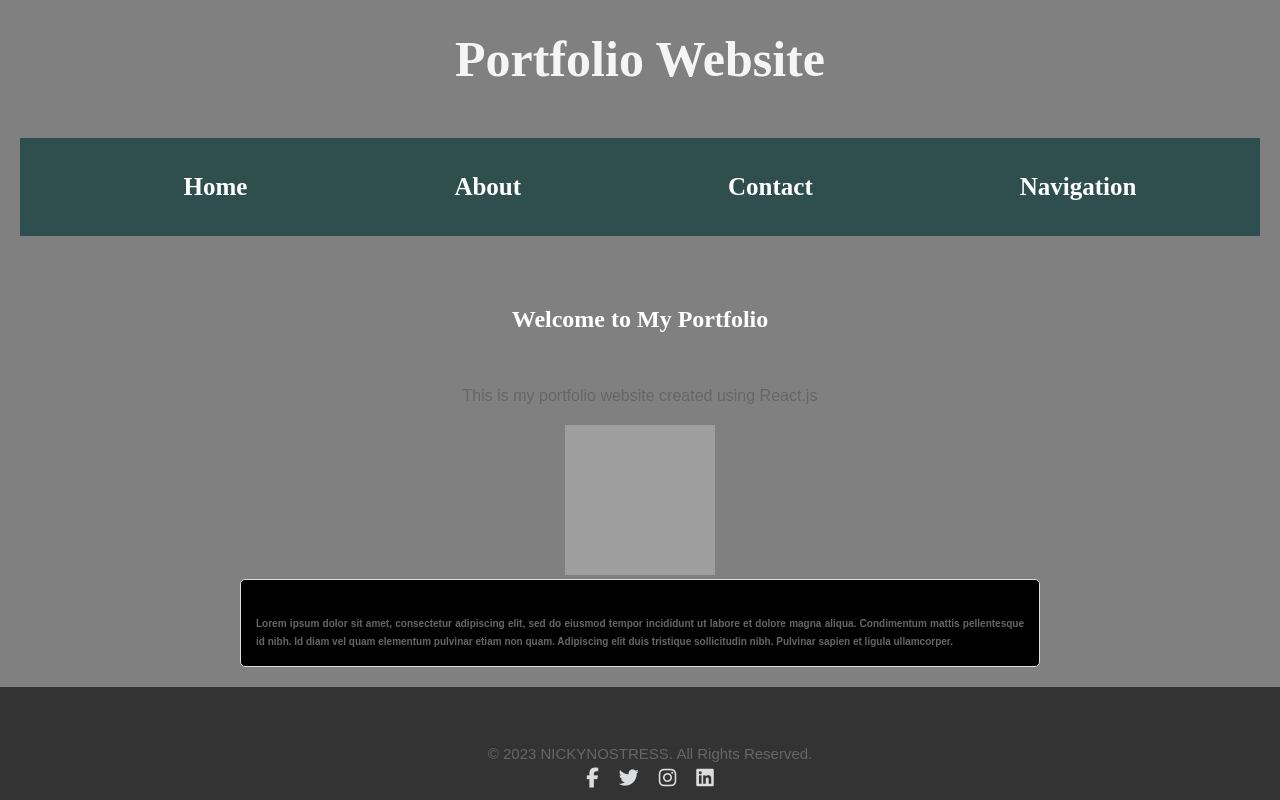
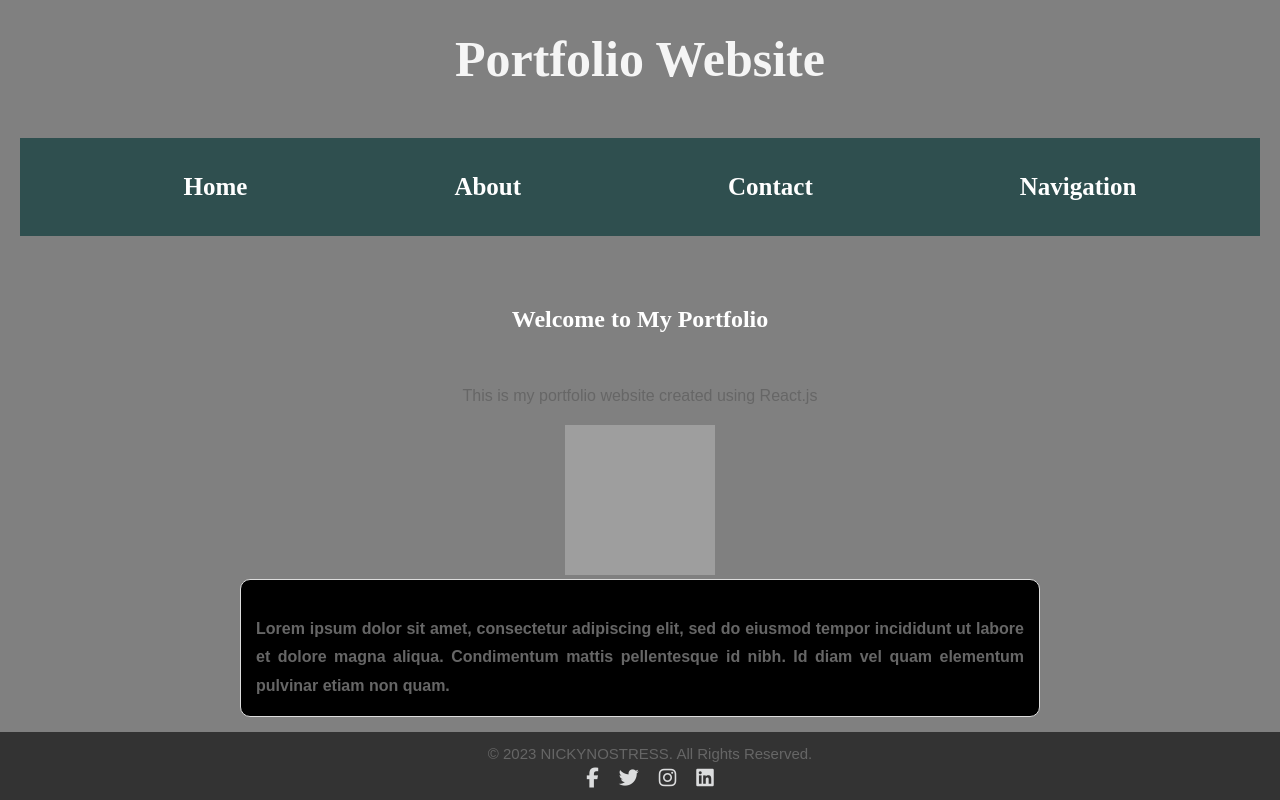
Before and after one commit to nickynostress/tecmint-app, a React (Create React App) app: page / in a window 1280 px wide. Built offline with nearby package versions, Linux system fonts and the light colour scheme; grey boxes are pictures that could not be loaded.

Commit message:
Added CSS-features.

```diff
--- a/src/App.css
+++ b/src/App.css
@@ -2,6 +2,15 @@
   text-align: center;
 }
 
+.app-container.light-mode {
+  background-color: #f5f5f5;
+  color: #333;
+}
+
+.app-container.dark-mode {
+  background-color: #333;
+  color: #fff;
+}
 .loremipsum {
   color: whitesmoke; /* Text color */
   font-family: 'Arial', sans-serif; /* Font family */
--- a/src/App.js
+++ b/src/App.js
@@ -1,4 +1,4 @@
-import React from 'react';
+import React, { useState } from 'react';
 import { BrowserRouter as Router, Route, Routes } from 'react-router-dom';
 import Header from './components/Header';
 import Footer from './components/Footer';
@@ -9,15 +9,21 @@ import NavPage from './components/NavPage';
 import './components/styles/app.css';
 
 function App() {
+  const [isDarkMode, setDarkMode] = useState(false);
+
+  const toggleDarkMode = () => {
+    setDarkMode((prevMode) => !prevMode);
+  };
+
   return (
     <Router>
-      <div className="app-container">
-        <Header />
+      <div className={`app-container ${isDarkMode ? 'dark-mode' : 'light-mode'}`}>
+        <Header toggleDarkMode={toggleDarkMode} isDarkMode={isDarkMode} />
         <Routes>
-          <Route exact path="/" element={<HomePage/>}/>
-          <Route exact path="/about" element={<AboutPage/>}/>
-          <Route exact path="/contact" element={<ContactPage/>}/>
-          <Route exact path="/navigation" element={<NavPage/>}/>
+          <Route exact path="/" element={<HomePage />} />
+          <Route exact path="/about" element={<AboutPage />} />
+          <Route exact path="/contact" element={<ContactPage />} />
+          <Route exact path="/navigation" element={<NavPage />} />
         </Routes>
         <Footer />
       </div>
--- a/src/components/HomePage.js
+++ b/src/components/HomePage.js
@@ -18,7 +18,6 @@ function HomePage() {
         <p className='loremipsum'>
           Lorem ipsum dolor sit amet, consectetur adipiscing elit, sed do eiusmod tempor incididunt ut labore et dolore magna aliqua.
           Condimentum mattis pellentesque id nibh. Id diam vel quam elementum pulvinar etiam non quam.
-          Adipiscing elit duis tristique sollicitudin nibh. Pulvinar sapien et ligula ullamcorper.
         </p>
       </div>
     </div>
--- a/src/components/styles/homepage.css
+++ b/src/components/styles/homepage.css
@@ -4,21 +4,21 @@
     max-width: 800px;
     margin: 0 auto;
     padding: 20px;
-  }
+}
 
-  .loremipsum-box {
+.loremipsum-box {
     background-color: black; /* Change background color to black */
     border: 1px solid #ddd;
     padding: 15px;
-    border-radius: 5px;
+    border-radius: 10px; /* Increase border-radius for rounded corners */
     color: white; /* Set text color to white */
     font-family: 'Arial', sans-serif; /* Set font family */
-  }
+}
 
-  .loremipsum {
+.loremipsum {
     margin: 0;
-    font-size: 10px; /* Adjust font size */
+    font-size: 16px;
     line-height: 1.8; /* Set line height for better spacing */
     font-weight: bold; /* Make the text bold */
     text-align: justify; /* Justify the text */
-  }
+}
```
